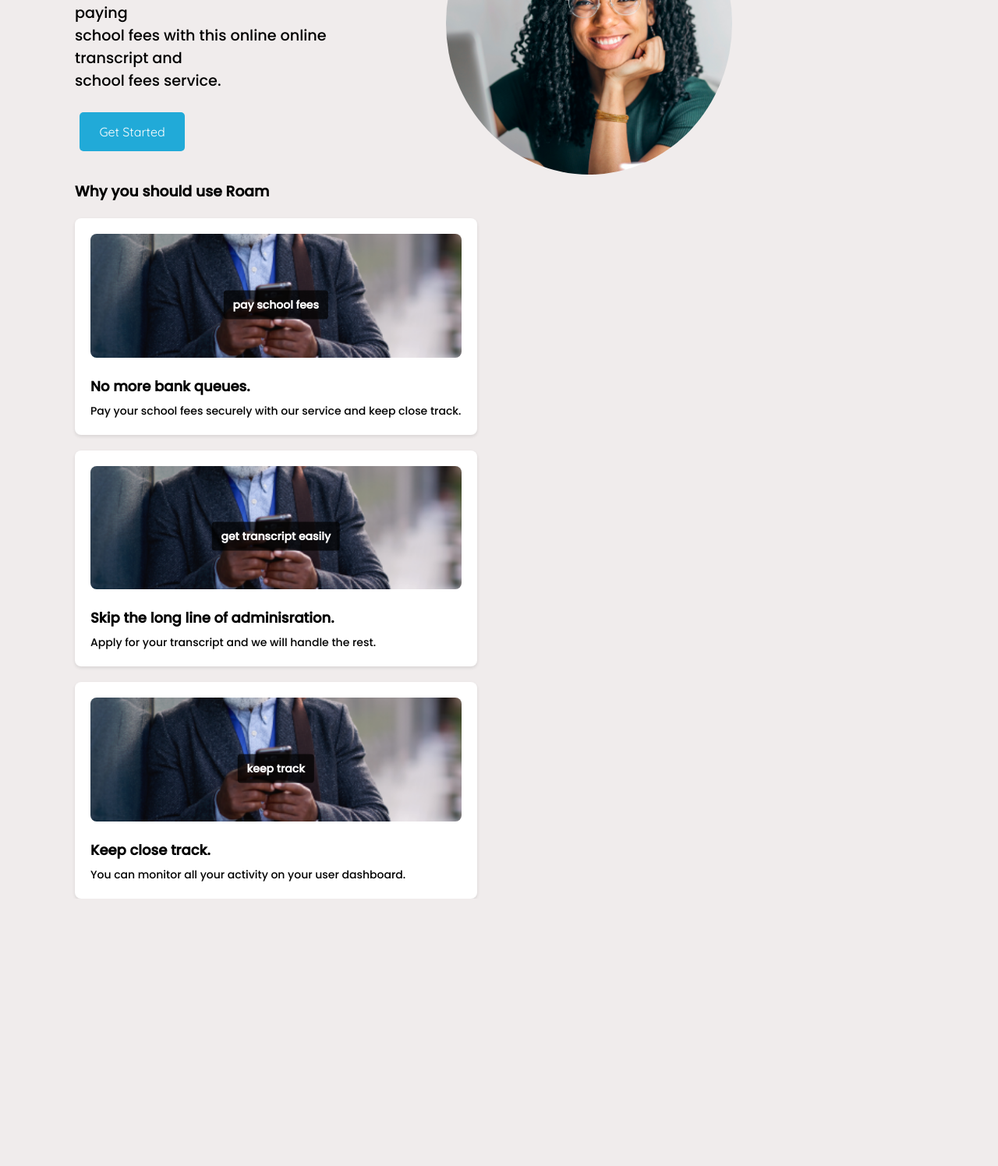
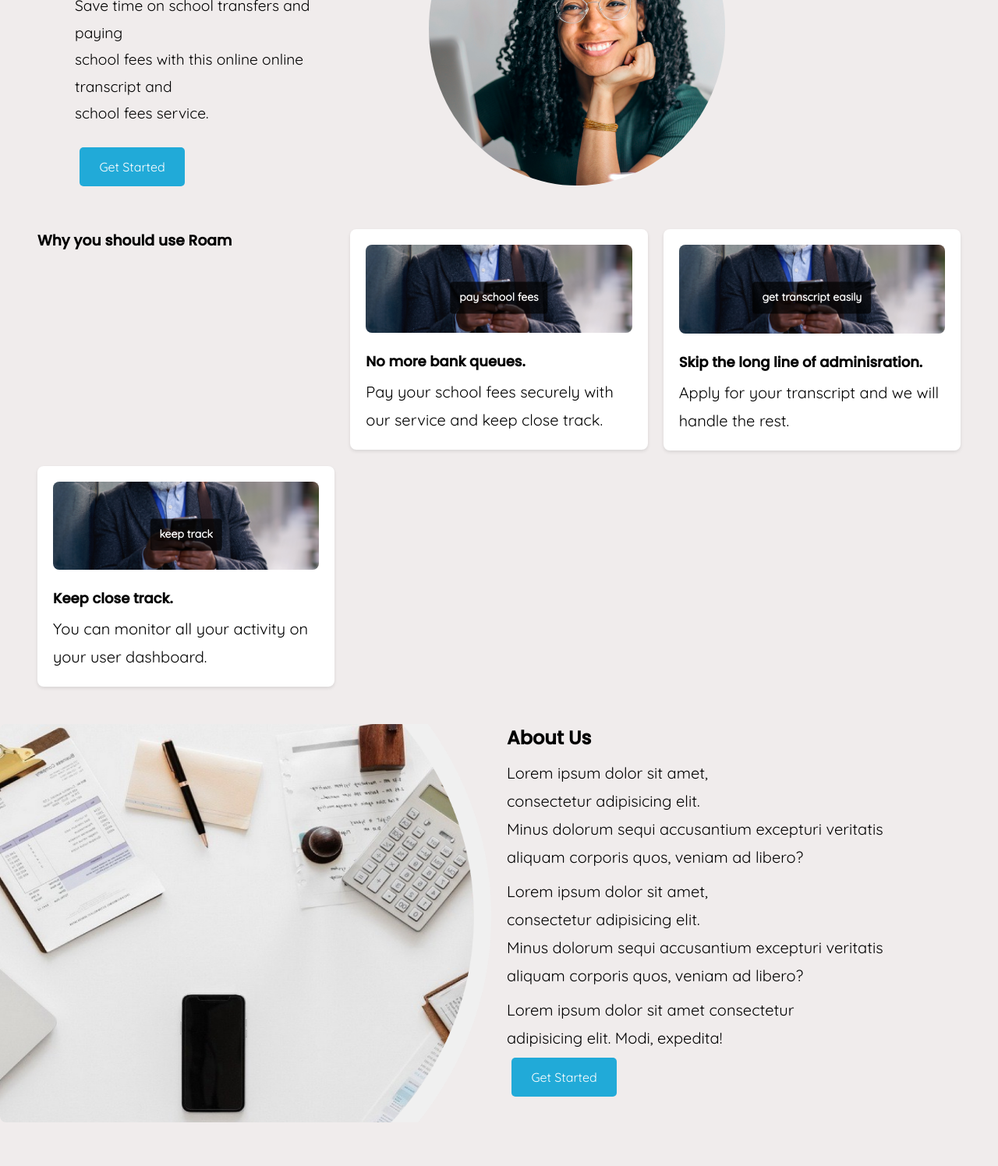
Before and after one commit to Ehigiepaul01/Online-Transcript-Generation-System, a plain HTML site: page index.html in a window 1280 px wide. Shown: the part 333-1829 px from the top of the page at 78% size. Before the commit the page ends 1486 px from the top, so only its background shows below. Drawn offline with Linux system fonts and the light colour scheme.

Commit message:
made more updates to the homepage

```diff
--- a/index.html
+++ b/index.html
@@ -16,7 +16,7 @@
       <div class="navigation">
         <nav>
           <div class="logo">
-           <img src="./Images/Color 1.png" alt="Logo">
+            <img src="./Images/Color 1.png" alt="Logo" />
           </div>
 
           <div class="nav-list">
@@ -49,17 +49,24 @@
 
     <main>
       <!-- Hero Section -->
-      <section>
+      <section class="hero">
         <div class="hero-container">
           <div class="left-info">
-            <h1><span>Slide into</span> The New <br> School Year</h1>
-            <p>Save time on school transfers and paying  <br> school fees with this online online transcript and <br> school fees service.</p>
+            <h1>
+              <span>Slide into</span> The New <br />
+              School Year
+            </h1>
+            <p>
+              Save time on school transfers and paying <br />
+              school fees with this online online transcript and <br />
+              school fees service.
+            </p>
 
             <button class="get-started">Get Started</button>
           </div>
 
           <div class="hero-image">
-            <img src="./Images/image 12.png" alt="Image">
+            <img src="./Images/image 12.png" alt="Image" />
           </div>
         </div>
       </section>
@@ -72,31 +79,34 @@
           <div class="card-container">
             <div class="card">
               <div class="image">
-                <img src="./Images/Rectangle 26 (1).png" alt="image">
+                <img src="./Images/Rectangle 26 (1).png" alt="image" />
                 <p>pay school fees</p>
               </div>
 
               <h6>No more bank queues.</h6>
-              <p>Pay your school fees securely with our service and keep close track.</p>
+              <p>
+                Pay your school fees securely with our service and keep close
+                track.
+              </p>
             </div>
           </div>
 
           <div class="card-container">
             <div class="card">
               <div class="image">
-                <img src="./Images/Rectangle 26 (1).png" alt="image">
+                <img src="./Images/Rectangle 26 (1).png" alt="image" />
                 <p>get transcript easily</p>
               </div>
 
               <h6>Skip the long line of adminisration.</h6>
-              <p>Apply  for your transcript and we will handle the rest.</p>
+              <p>Apply for your transcript and we will handle the rest.</p>
             </div>
           </div>
 
           <div class="card-container">
             <div class="card">
               <div class="image">
-                <img src="./Images/Rectangle 26 (2).png" alt="image">
+                <img src="./Images/Rectangle 26 (2).png" alt="image" />
                 <p>keep track</p>
               </div>
 
@@ -106,6 +116,37 @@
           </div>
         </div>
       </section>
+
+      <!-- About Section -->
+      <section class="about">
+        <div class="about-container">
+          <div class="left-section">
+            <img src="./Images/Mask Group.png" alt="" />
+          </div>
+
+          <div class="about-text">
+            <h4>About Us</h4>
+
+            <p>
+              Lorem ipsum dolor sit amet, <br> consectetur adipisicing elit. <br> Minus
+              dolorum sequi accusantium excepturi veritatis <br> aliquam corporis
+              quos, veniam ad libero?
+            </p>
+
+            <p>
+              Lorem ipsum dolor sit amet, <br> consectetur adipisicing elit. <br> Minus
+              dolorum sequi accusantium excepturi veritatis <br>
+               aliquam corporis
+              quos, veniam ad libero?
+            </p>
+
+            <p>Lorem ipsum dolor sit amet consectetur <br>
+               adipisicing elit. Modi, expedita!</p>
+
+            <button class="get-started">Get Started</button>
+          </div>
+        </div>
+      </section>
     </main>
 
     <footer></footer>
--- a/styles.css
+++ b/styles.css
@@ -123,7 +123,7 @@ button {
 /* End of Navigation Styling */
 
 /* Hero Section Styling */
-section {
+.hero {
   display: flex;
   margin: 0 6rem;
 }
@@ -185,13 +185,14 @@ span {
 #service {
   display: grid;
   gap: 20px;
-  justify-content: start; /* Align items to the left */
+  margin: 0 3rem;
 }
 
 .service-container {
   display: grid;
   grid-template-columns: repeat(auto-fit, minmax(300px, 1fr));
   gap: 20px;
+  margin: 3rem 0;
 }
 
 .card {
@@ -234,6 +235,36 @@ h6 {
 p {
   font-size: 14px;
   margin-top: 8px;
+}
+
+/* About Us Styling */
+.about-container {
+  display: grid;
+  grid-template-columns: 1fr 1fr;
+  gap: 20px;
+}
+
+.left-section img {
+  width: 100%;
+  height: 90%;
+  border-radius: 8px;
+}
+
+.about-text {
+  /* display: flex; */
+  flex-direction: column;
+  justify-content: center;
+}
+
+h4 {
+  font-size: 24px;
+  margin-bottom: 10px;
+}
+
+p {
+  font-size: 20px;
+  line-height: 1.8;
+  font-family: "Quicksand", sans-serif;
 }
 
 
@@ -297,4 +328,10 @@ p {
     height: 80%;
     object-fit: cover;
   }
+
+  .service-container {
+    display: grid;
+    grid-template-columns: repeat(auto-fit, minmax(400px, 1fr));
+    gap: 20px;
+  }
 }
```
